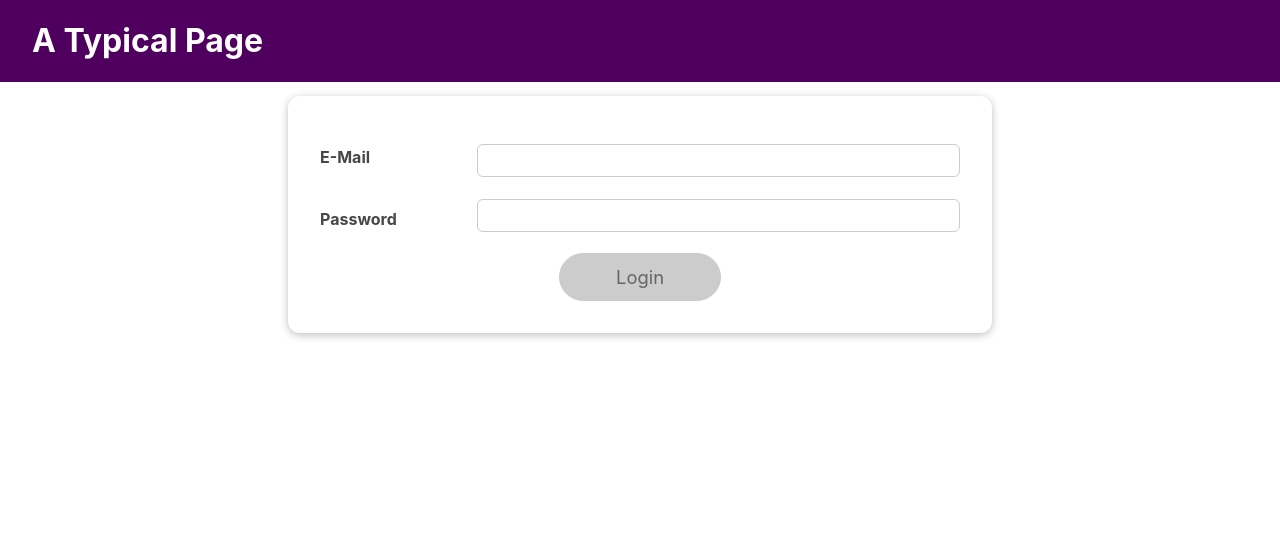
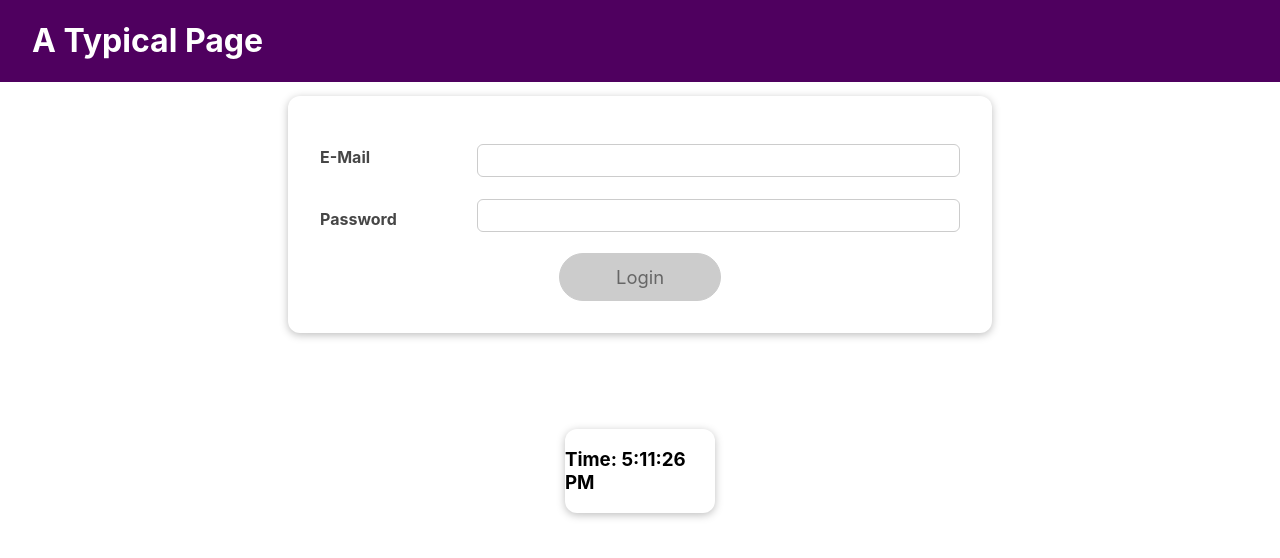
Before and after one commit to DavydovDenys94/Login-, a React (Create React App) app: page / in a window 1280 px wide. Shown: the top 558 px of the page. Built offline with nearby package versions, Linux system fonts and the light colour scheme.

Commit message:
add Clock component

```diff
--- a/src/App.js
+++ b/src/App.js
@@ -2,6 +2,7 @@ import React, { useState, useEffect } from "react";
 
 import Login from "./Components/Login/Login";
 import MainHeader from "./Components/MainHeader/MainHeader";
+import Clock from "./Components/Login/Clock";
 import Home from "./Components/Home/Home";
 import "./App.css";
 
@@ -31,6 +32,9 @@ function App() {
         {!isLogged && <Login onLogin={logOn} />}
         {isLogged && <Home />}
       </div>
+      <div>
+        <Clock />
+      </div>
     </div>
   );
 }
--- /dev/null
+++ b/src/Components/Login/Clock.js
@@ -0,0 +1,21 @@
+import React, { useState } from "react";
+
+import classes from "./Clock.module.css";
+import Card from "../UI/Card";
+// const DUMMY__TIME = new Date();
+
+const Clock = () => {
+  const [time, setTime] = useState(new Date());
+
+  function refreshClock() {
+    setTime(new Date());
+  }
+
+  setInterval(refreshClock, 1000);
+  return (
+    <Card className={classes.clock}>
+      <h3>{`Time: ${time.toLocaleTimeString()}`}</h3>
+    </Card>
+  );
+};
+export default Clock;
--- /dev/null
+++ b/src/Components/Login/Clock.module.css
@@ -0,0 +1,6 @@
+.clock{
+  display: flex;
+  justify-content: center;
+  margin: 2rem auto;
+  max-width: 150px;
+}
--- a/src/Components/Login/Login.js
+++ b/src/Components/Login/Login.js
@@ -10,13 +10,12 @@ const Login = (props) => {
   const [password, setPassword] = useState("");
   const [passwordValid, setPasswordValid] = useState(true);
   const [formIsValid, setFormIsValid] = useState(false);
+
   useEffect(() => {
     const identifier = setTimeout(() => {
-      console.log("Check form validity");
       setFormIsValid(mail.includes("@") && password.trim().length > 6);
     }, 500);
     return () => {
-      console.log("Clear");
       clearTimeout(identifier);
     };
   }, [mail, password]);
```
